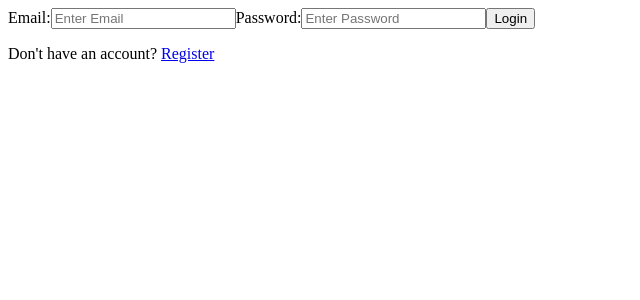
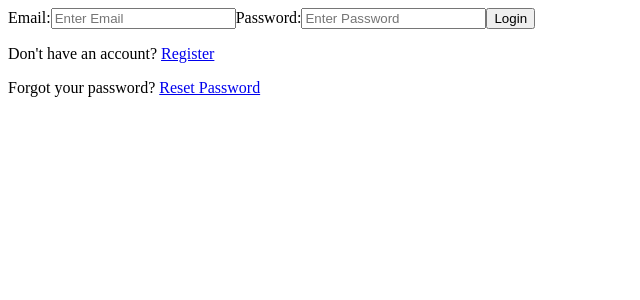
Before and after one commit to Talha-Bin-Zubair2125/ai-skill-gap-analyzer, a React app in the folder frontend/: page / in a window 1280 px wide. Shown: the top 300 px of the page, without its empty margins (0-640 px from the left). Built offline with nearby package versions, Linux system fonts and the light colour scheme; the HTML template or start-up script is replaced by a standard one.

Commit message:
Initial project setup

```diff
--- a/frontend/src/App.jsx
+++ b/frontend/src/App.jsx
@@ -6,6 +6,8 @@ import RegisterComponent from "./components/RegisterComponent";
 import Admin_ProfileUpdateComponent from "./components/Admin_ProfileUpdateComponent";
 import Student_ProfileUpdateComponent from "./components/Student_ProfileUpdateComponent";
 import Mentor_ProfileUpdateComponent from "./components/Mentor_ProfileUpdateComponent";
+import ForgetPasswordPage_Student from "./components/ForgetPasswordPage_Student";
+import ResetPasswordPage_Student from "./components/ResetPasswordPage_Student";
 import Admin_profile from "./pages/admin_dashboard/Admin_profile";
 import Student_profile from "./pages/student_dashboard/Student_profile";
 import Mentor_profile from "./pages/mentor_dashboard/Mentor_profile";
@@ -33,6 +35,11 @@ function App() {
             path="/mentor/profile/update/:id"
             element={<Mentor_ProfileUpdateComponent />}
           />
+          <Route
+            path="/forget-password-student"
+            element={<ForgetPasswordPage_Student />}
+          />
+          <Route path="/reset-password-student" element={<ResetPasswordPage_Student />} />
           <Route path="/admin-dashboard" element={<Admin_profile />} />
           <Route path="/student-dashboard" element={<Student_profile />} />
           <Route path="/mentor-dashboard" element={<Mentor_profile />} />
--- /dev/null
+++ b/frontend/src/components/ForgetPasswordPage_Student.jsx
@@ -0,0 +1,18 @@
+import React,{useState} from 'react'
+import axios from 'axios';
+
+export default function ForgetPasswordPage_Student() {
+
+    // State to hold the email input
+  const [email, setEmail] = useState('');
+  const [errorMessage, setErrorMessage] = useState('');
+  const [successMessage, setSuccessMessage] = useState('');
+
+  return (
+    <>
+
+
+
+    </>
+  )
+}
--- /dev/null
+++ b/frontend/src/components/ResetPasswordPage_Student.jsx
@@ -0,0 +1,7 @@
+import React from 'react'
+
+export default function ResetPasswordPage_Student() {
+  return (
+    <div>ResetPasswordPage_Student</div>
+  )
+}
--- a/frontend/src/components/Student_LoginComponent.jsx
+++ b/frontend/src/components/Student_LoginComponent.jsx
@@ -65,6 +65,10 @@ export default function Student_LoginComponent() {
       <p>
         Don't have an account? <Link to="/register">Register</Link>
       </p>
+      <p>
+        Forgot your password?{" "}
+        <Link to="/forget-password-student">Reset Password</Link>
+      </p>
     </>
   );
 }
```
Also changed, not shown: frontend/src/components/ForgetPasswordPage_Mentor.jsx (added), frontend/src/components/ResetPasswordPage_Mentor.jsx (added).
